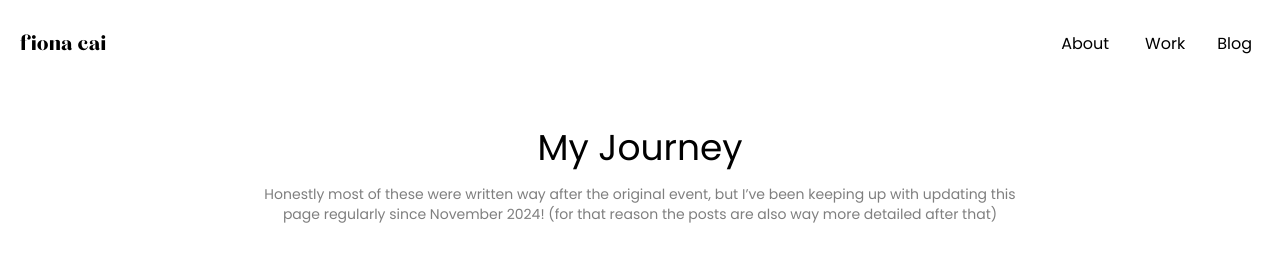
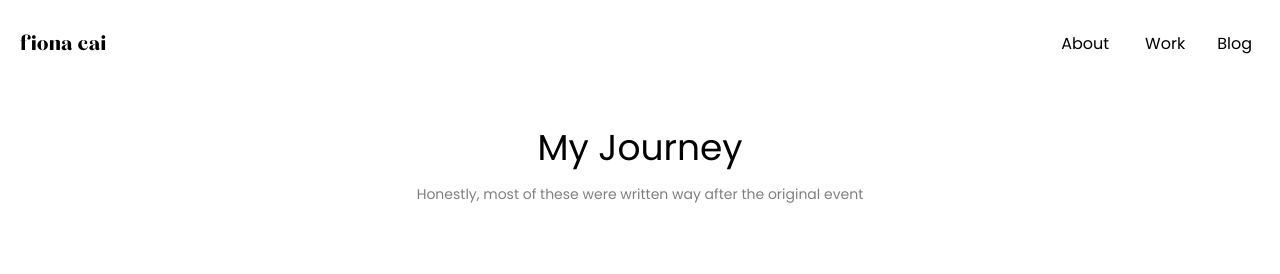
Before and after one commit to fiona-cai/personal, a Next.js app: page /blog in a window 1280 px wide. Shown: the top 274 px of the page. Built offline with nearby package versions, Linux system fonts and the light colour scheme.

Commit message:
change my journey text

```diff
--- a/pages/blog/index.js
+++ b/pages/blog/index.js
@@ -142,10 +142,7 @@ const Blog = ({ posts }) => {
               My Journey
             </h1>
             <p className="text-center m-4 mx-[20%] opacity-50 text-sm">
-              Honestly most of these were written way after the original event,
-              but I’ve been keeping up with updating this page regularly since
-              November 2024! (for that reason the posts are also way more
-              detailed after that)
+              Honestly, most of these were written way after the original event
             </p>
             <div className="mt-10 p-8 grid grid-cols-1 mob:grid-cols-1 tablet:grid-cols-2 laptop:grid-cols-3 justify-between gap-10">
             {posts &&
```
